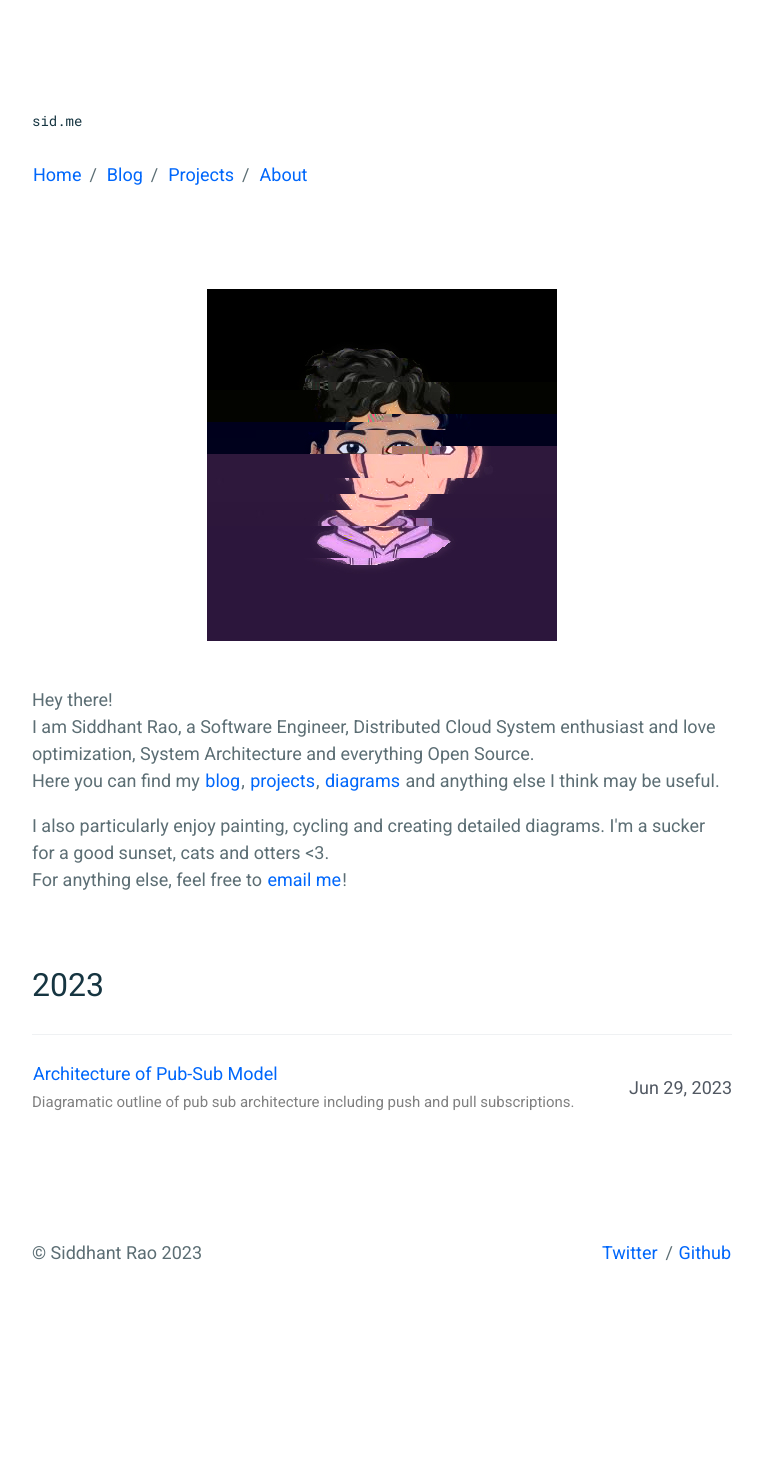
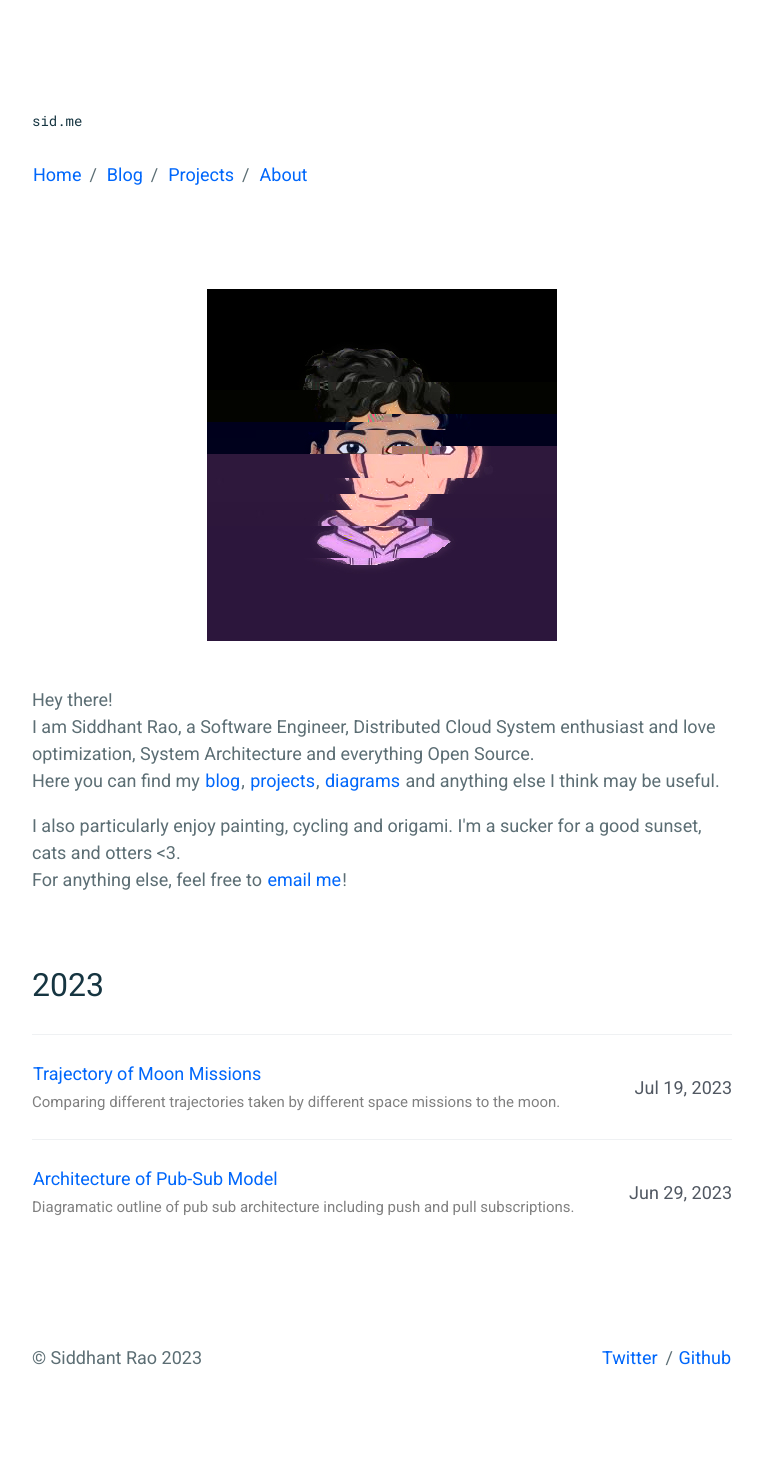
Before and after one commit to siddhantrao23/siddhantrao23.github.io, a Jekyll site: the page built from index.html, in a window 1280 px wide. Shown: the whole page, without its empty margins (258-1020 px from the left). Built offline with Jekyll 4.4.1, drawn with Linux system fonts in a browser that asks for light colours; before the commit the page ends 1366 px from its top, so only the background shows below that.

Commit message:
add moon trajectory diagram

```diff
--- /dev/null
+++ b/_posts/2023-07-19-moon-trajectory.md
@@ -0,0 +1,11 @@
+---
+layout: post
+title: "Trajectory of Moon Missions"
+description: "Comparing different trajectories taken by different space missions to the moon."
+date: 2023-07-19
+tags: diagram, space
+comments: true
+---
+
+![Moon Trajectories](/assets/trajectory_light.png)
+{: .center}
--- a/index.html
+++ b/index.html
@@ -19,7 +19,7 @@
   Here you can find my <a href="/blog">blog</a>, <a href="/projects">projects</a>, <a href="/diagrams">diagrams</a> and anything else I think may be useful.
 
   <br>
-  I also particularly enjoy painting, cycling and creating detailed diagrams. I'm a sucker for a good sunset, cats and otters <3.
+  I also particularly enjoy painting, cycling and origami. I'm a sucker for a good sunset, cats and otters <3.
 
   <br>
   For anything else, feel free to <a href="mailto:raosiddhant99@gmail.com">email me</a>!
```
Also changed, not shown: _pages/about.md (+1 -1 lines), assets/trajectory_dark.png (added), assets/trajectory_light.png (added).
